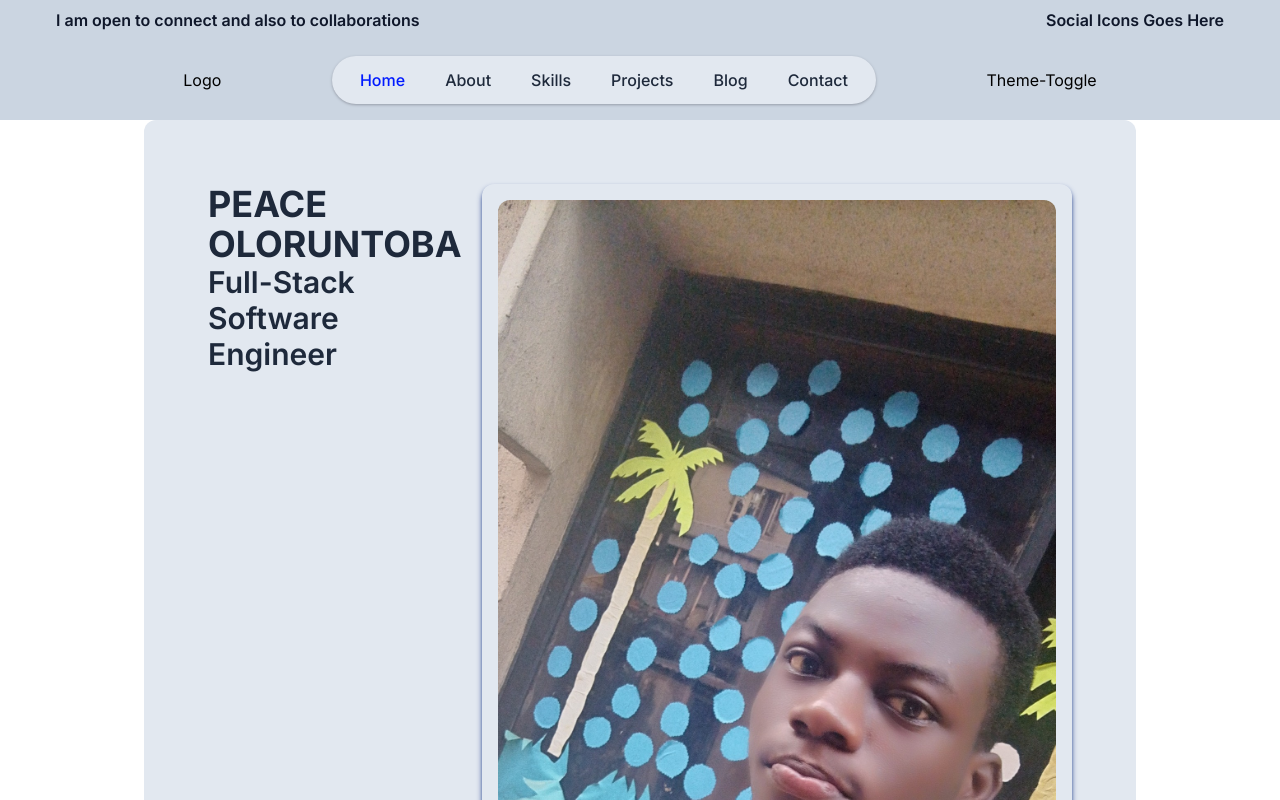
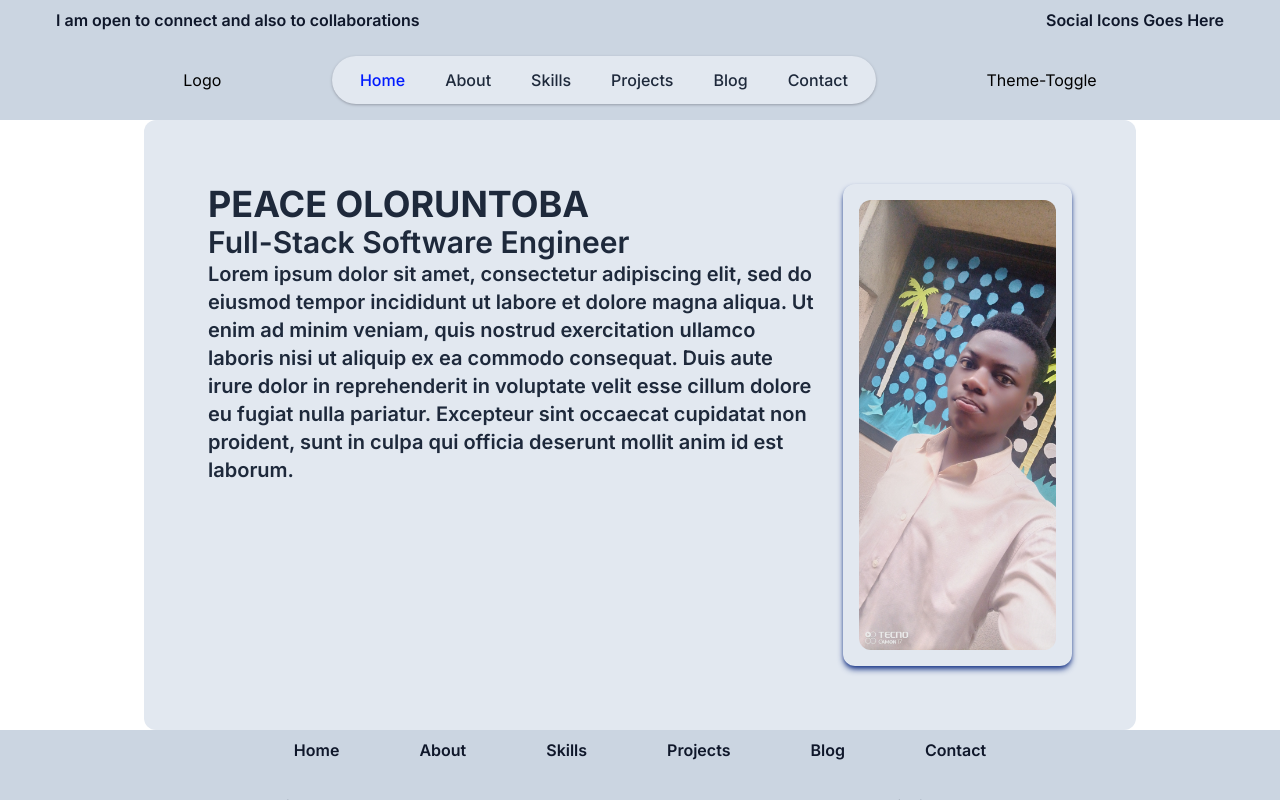
Before and after one commit to PeaceOloruntoba/peacecodes, a Next.js app: page / in a window 1280 px wide. Shown: the top 800 px of the page. Built offline with nearby package versions, Linux system fonts and the light colour scheme.

Commit message:
Update Intro.tsx

```diff
--- a/src/app/components/Intro.tsx
+++ b/src/app/components/Intro.tsx
@@ -8,6 +8,7 @@
             <div className="">
                 <h1 className="text-4xl font-bold text-slate-800 dark:text-zinc-300">PEACE OLORUNTOBA</h1>
                 <h2 className="text-3xl font-semibold text-slate-800 dark:text-zinc-300 ">Full-Stack Software Engineer</h2>
+                <p className="text-xl font-semibold text-slate-800 dark:text-zinc-300">Lorem ipsum dolor sit amet, consectetur adipiscing elit, sed do eiusmod tempor incididunt ut labore et dolore magna aliqua. Ut enim ad minim veniam, quis nostrud exercitation ullamco laboris nisi ut aliquip ex ea commodo consequat. Duis aute irure dolor in reprehenderit in voluptate velit esse cillum dolore eu fugiat nulla pariatur. Excepteur sint occaecat cupidatat non proident, sunt in culpa qui officia deserunt mollit anim id est laborum.</p>
             </div>
             <div className="p-4 rounded-xl shadow-md shadow-blue-900">
                 <Image src={me} alt="Jumbotron" className="rounded-xl h-full w-full" />
```
